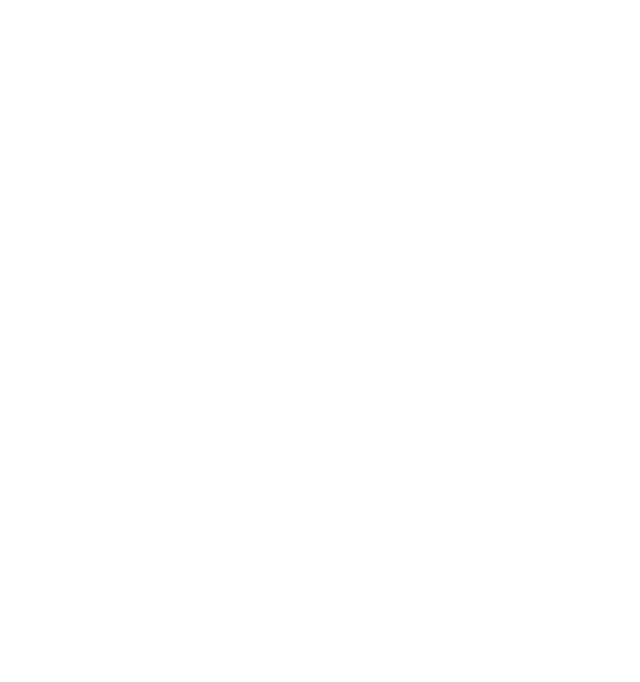
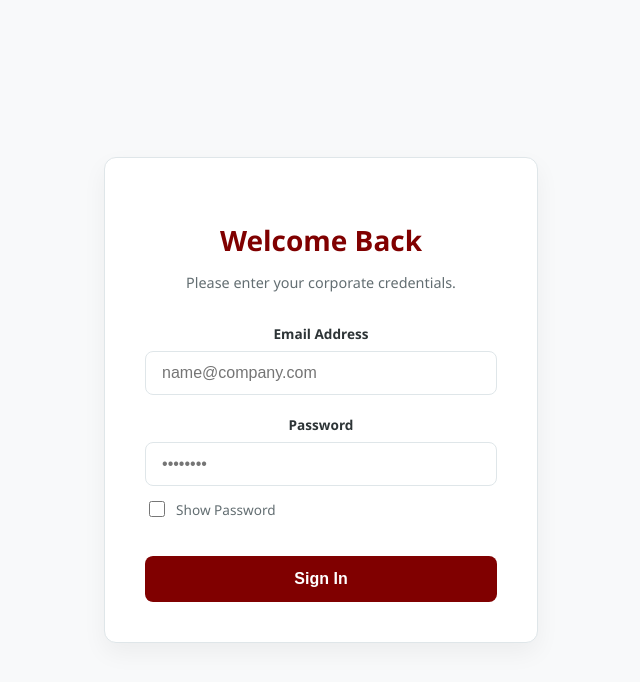
Before and after one commit to KenFemboy/LABRADOR_IT15-L_Frontend, a React (Vite) app in the folder LABRADOR-React-app/: page / in a window 1280 px wide. Shown: the top 682 px of the page, without its empty margins (360-1000 px from the left). Built offline with nearby package versions, Linux system fonts and the light colour scheme.

Commit message:
Login Page

```diff
--- a/LABRADOR-React-app/src/App.jsx
+++ b/LABRADOR-React-app/src/App.jsx
@@ -1,15 +1,14 @@
 import { useState } from 'react'
 import reactLogo from './assets/react.svg'
 import viteLogo from '/vite.svg'
+import Login from "./components/jsx/login.jsx"
 import './App.css'
-
+import "./components/css/login.css"
 function App() {
-  const [count, setCount] = useState(0)
-
   return (
-    <>
-
-    </>
+   <>
+    <Login/>
+   </>
   )
 }
 
--- /dev/null
+++ b/LABRADOR-React-app/src/components/css/login.css
@@ -0,0 +1,147 @@
+:root {
+    --primary-maroon: #800000;
+    --dark-maroon: #600000;
+    --bg-light: #f8f9fa;
+    --text-main: #2d3436;
+    --text-muted: #636e72;
+    --border-color: #dfe6e9;
+    --white: #ffffff;
+  }
+
+  body {
+    font-family: 'Segoe UI', Roboto, Helvetica, Arial, sans-serif;
+    background-color: var(--bg-light);
+    display: flex;
+    justify-content: center;
+    align-items: center;
+    height: 100vh;
+    margin: 0;
+    color: var(--text-main);
+  }
+
+  /* Modern Card Container */
+  .login-container form {
+    background-color: var(--white);
+    padding: 2.5rem;
+    border-radius: 12px;
+    box-shadow: 0 10px 25px rgba(0, 0, 0, 0.05); /* Soft, deep shadow */
+    width: 100%;
+    max-width: 400px;
+    border: 1px solid var(--border-color);
+  }
+
+  h2 {
+    color: var(--primary-maroon);
+    font-size: 1.75rem;
+    font-weight: 700;
+    margin-bottom: 0.5rem;
+    text-align: center;
+  }
+
+  p.subtitle {
+    text-align: center;
+    color: var(--text-muted);
+    font-size: 0.9rem;
+    margin-bottom: 2rem;
+  }
+
+  /* Form Groups */
+  .form-group {
+    margin-bottom: 1.25rem;
+  }
+
+  label {
+    display: block;
+    font-size: 0.85rem;
+    font-weight: 600;
+    margin-bottom: 0.5rem;
+    color: var(--text-main);
+  }
+
+  /* Modern Input Styling */
+  input[type="email"],
+  input[type="password"],
+  input[type="text"] {
+    width: 100%;
+    padding: 12px 16px;
+    border: 1.5px solid var(--border-color);
+    border-radius: 8px;
+    font-size: 1rem;
+    transition: all 0.2s ease;
+    box-sizing: border-box;
+  }
+
+  input:focus {
+    outline: none;
+    border-color: var(--primary-maroon);
+    box-shadow: 0 0 0 4px rgba(128, 0, 0, 0.1); /* Maroon glow */
+  }
+
+  /* Toggle Password Styling */
+  .checkbox-container {
+    display: flex;
+    align-items: center;
+    margin-top: 0.75rem;
+    gap: 8px;
+  }
+
+  input[type="checkbox"] {
+    accent-color: var(--primary-maroon); /* Modern browser checkbox color */
+    width: 16px;
+    height: 16px;
+    cursor: pointer;
+  }
+
+  label[for="togglePassword"] {
+    margin-bottom: 0;
+    font-weight: 400;
+    color: var(--text-muted);
+    font-size: 0.85rem;
+    cursor: pointer;
+  }
+
+  /* Professional Button */
+  button {
+    width: 100%;
+    padding: 14px;
+    background-color: var(--primary-maroon);
+    color: var(--white);
+    border: none;
+    border-radius: 8px;
+    font-size: 1rem;
+    font-weight: 600;
+    cursor: pointer;
+    transition: transform 0.1s active, background-color 0.2s ease;
+    margin-top: 1rem;
+  }
+
+  button:hover {
+    background-color: var(--dark-maroon);
+  }
+
+  button:active {
+    transform: scale(0.98);
+  }
+  /* Disable button during load */
+button:disabled {
+    background-color: #a05050; /* Faded maroon */
+    cursor: not-allowed;
+    display: flex;
+    justify-content: center;
+    align-items: center;
+  }
+
+  /* The Spinner Animation */
+  .spinner {
+    width: 18px;
+    height: 18px;
+    border: 2px solid rgba(255, 255, 255, 0.3);
+    border-top: 2px solid #ffffff;
+    border-radius: 50%;
+    animation: spin 0.8s linear infinite;
+  }
+
+  @keyframes spin {
+    0% { transform: rotate(0deg); }
+    100% { transform: rotate(360deg); }
+  }
--- /dev/null
+++ b/LABRADOR-React-app/src/components/jsx/login.jsx
@@ -0,0 +1,59 @@
+import React from 'react'
+import { useState } from 'react';
+const login = () => {
+    const [passwordShown, setPasswordShown] = useState(false);
+    const [isLoading, setIsLoading] = useState(false);
+    const togglePassword = () => {
+        setPasswordShown(!passwordShown);
+      };
+      const handleSubmit = (e) => {
+        e.preventDefault();
+        setIsLoading(true);
+
+        // Simulate a business API call (2 seconds)
+        setTimeout(() => {
+          setIsLoading(false);
+          alert("Login successful!");
+          window.location.reload();
+        }, 2000);
+
+
+      };
+      return (
+        <div className="login-container">
+          <form onSubmit={handleSubmit}>
+            <h2>Welcome Back</h2>
+            <p className="subtitle">Please enter your corporate credentials.</p>
+
+            <div className="form-group">
+              <label htmlFor="email">Email Address</label>
+              <input type="email" id="email" placeholder="name@company.com" required />
+            </div>
+
+            <div className="form-group">
+              <label htmlFor="password">Password</label>
+              <input
+                type={passwordShown ? "text" : "password"}
+                id="password"
+                placeholder="••••••••"
+                required
+              />
+              <div className="checkbox-container">
+                <input
+                  type="checkbox"
+                  id="togglePassword"
+                  onChange={() => setPasswordShown(!passwordShown)}
+                />
+                <label htmlFor="togglePassword">Show Password</label>
+              </div>
+            </div>
+
+            <button type="submit" disabled={isLoading} className={isLoading ? 'loading' : ''}>
+              {isLoading ? <span className="spinner"></span> : "Sign In"}
+            </button>
+          </form>
+        </div>
+      );
+}
+
+export default login
```
